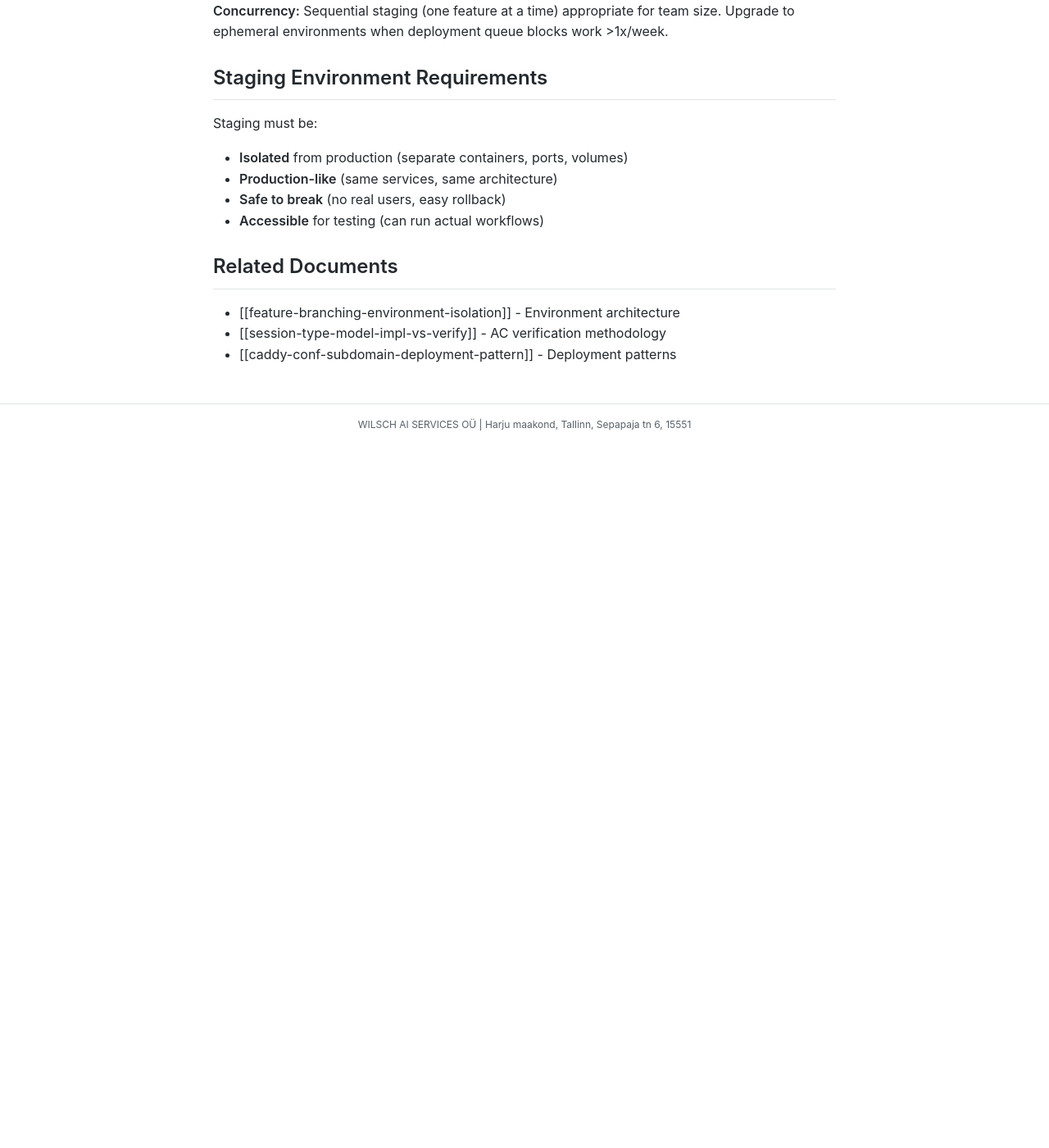
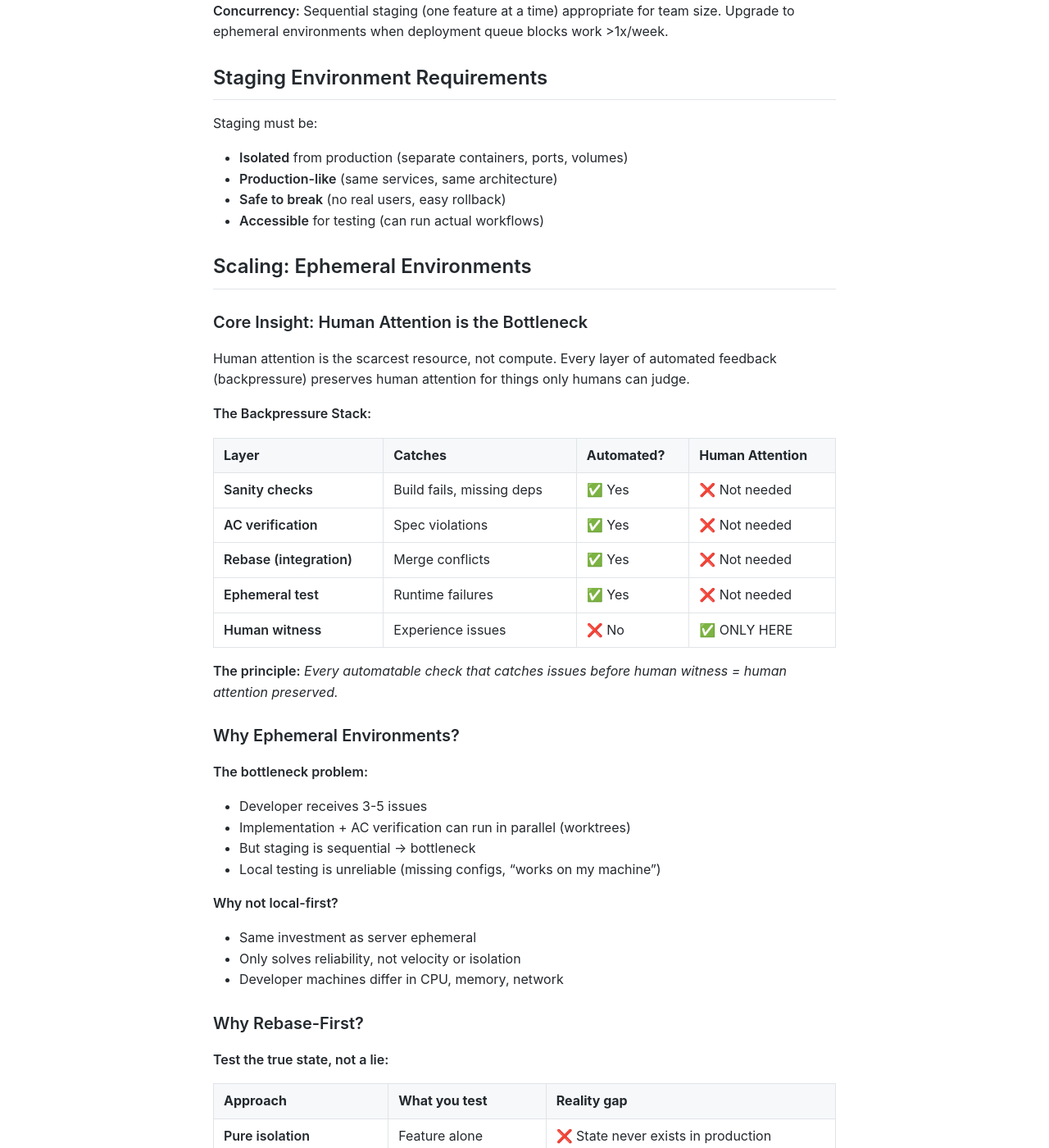
Before and after one commit to MariusWilsch/public-wilsch-ai-pages, a Jekyll site: the page built from global/staging-uat-workflow.md, in a window 1280 px wide and 1400 px high, scrolled down 6504 px. Shown: the whole window at 82% size. Built offline with Jekyll 4.4.1, drawn with Linux system fonts in a browser that asks for light colours; our own code applies the rules of GitHub Pages for plain Markdown files; before the commit the page ends 7046 px from its top, so only the background shows below that; some of the changed text lies outside the part shown.

Commit message:
Sync from hippocampus 2026-01-18

````diff
--- a/global/staging-uat-workflow.md
+++ b/global/staging-uat-workflow.md
@@ -278,6 +278,87 @@ Staging must be:
 - **Safe to break** (no real users, easy rollback)
 - **Accessible** for testing (can run actual workflows)
 
+## Scaling: Ephemeral Environments
+
+### Core Insight: Human Attention is the Bottleneck
+
+Human attention is the scarcest resource, not compute. Every layer of automated feedback (backpressure) preserves human attention for things only humans can judge.
+
+**The Backpressure Stack:**
+
+| Layer | Catches | Automated? | Human Attention |
+|-------|---------|------------|-----------------|
+| **Sanity checks** | Build fails, missing deps | ✅ Yes | ❌ Not needed |
+| **AC verification** | Spec violations | ✅ Yes | ❌ Not needed |
+| **Rebase (integration)** | Merge conflicts | ✅ Yes | ❌ Not needed |
+| **Ephemeral test** | Runtime failures | ✅ Yes | ❌ Not needed |
+| **Human witness** | Experience issues | ❌ No | ✅ ONLY HERE |
+
+**The principle:** *Every automatable check that catches issues before human witness = human attention preserved.*
+
+### Why Ephemeral Environments?
+
+**The bottleneck problem:**
+- Developer receives 3-5 issues
+- Implementation + AC verification can run in parallel (worktrees)
+- But staging is sequential → bottleneck
+- Local testing is unreliable (missing configs, "works on my machine")
+
+**Why not local-first?**
+- Same investment as server ephemeral
+- Only solves reliability, not velocity or isolation
+- Developer machines differ in CPU, memory, network
+
+### Why Rebase-First?
+
+**Test the true state, not a lie:**
+
+| Approach | What you test | Reality gap |
+|----------|---------------|-------------|
+| **Pure isolation** | Feature alone | ❌ State never exists in production |
+| **Integration preview** | Feature + staging | ✅ This IS what production will see |
+
+**Rebase = integration backpressure:**
+- Merge conflict is automated feedback
+- AI gets immediate signal: "this won't integrate cleanly"
+- Resolves before wasting time testing something that can't merge
+
+**Martin Fowler's recommendation:** Always rebase into preview first, otherwise you're testing a hypothetical state.
+
+### Conflict Resolution as Collaboration
+
+When rebase fails:
+1. Script returns error to AI
+2. AI + developer resolve together (pair programming)
+3. Resolution may reveal deeper design issues
+4. Re-run script after resolution
+
+**The conflict IS the signal** - you can't spin up ephemeral until integration is clean.
+
+### Implementation Pattern
+
+```bash
+./ephemeral-up.sh {issue}
+    ↓
+git fetch origin staging
+git rebase origin/staging
+    ↓
+IF conflict → Return error, AI + developer resolve
+IF success → docker compose -p paul-{issue} up -d
+```
+
+**Routing:** Caddy wildcard → `paul-{issue}.wilsch-deployment.com`
+
+**Port allocation:** 8000 + issue_number
+
+### When to Upgrade from Sequential Staging
+
+- Deployment queue blocks work >1x/week
+- Features break each other in staging
+- Team approaches 7-10 developers
+
+**Reference:** [DaveX2001/deliverable-tracking#527](https://github.com/DaveX2001/deliverable-tracking/issues/527) - Paul implementation
+
 ## Related Documents
 
 - [[feature-branching-environment-isolation]] - Environment architecture
````
